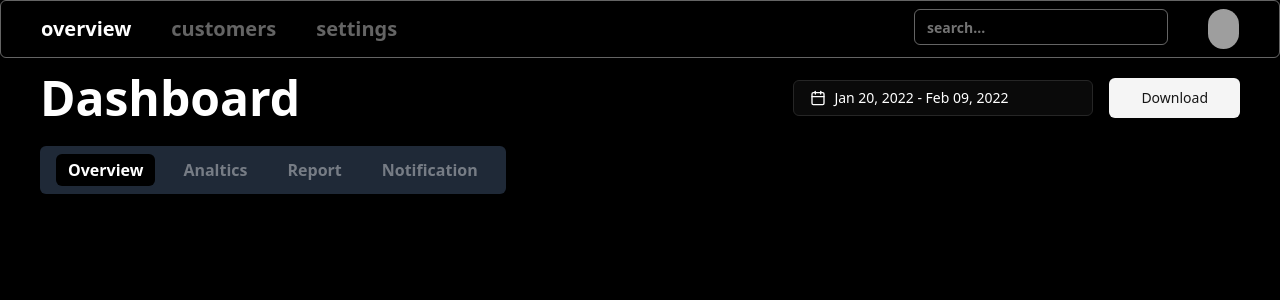
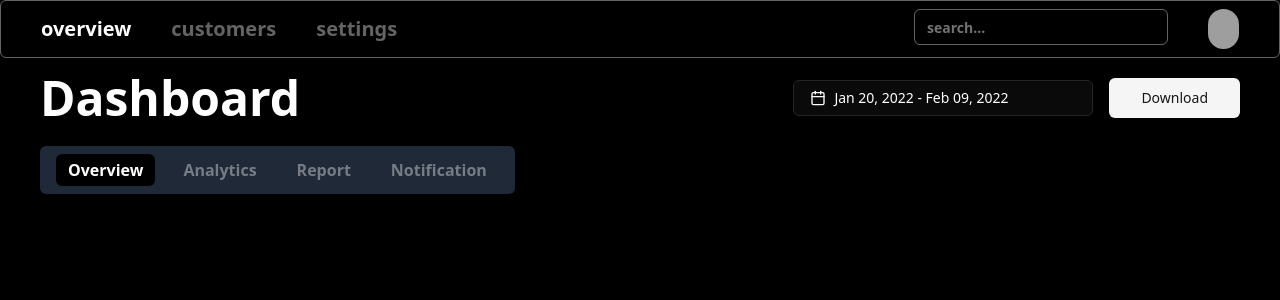
Before and after one commit to SaiSawant1/sca-web-app, a Next.js app: page /inventory in a window 1280 px wide. Shown: the top 300 px of the page. Built offline with nearby package versions, Linux system fonts and the light colour scheme; grey boxes are pictures that could not be loaded.

Commit message:
dashboard bug fix

```diff
--- a/src/components/dashboard-view.tsx
+++ b/src/components/dashboard-view.tsx
@@ -4,7 +4,7 @@ import { useState } from "react";
 
 export const DashboardView = () => {
   const [view, setView] = useState<
-    "Overview" | "Analtics" | "Report" | "Notification"
+    "Overview" | "Analytics" | "Report" | "Notification"
   >("Overview");
   return (
     <div className="flex py-6">
@@ -20,13 +20,13 @@ export const DashboardView = () => {
             Overview
           </li>
           <li
-            onClick={() => setView("Analtics")}
+            onClick={() => setView("Analytics")}
             className={cn(
               " px-3 py-1 rounded-md text-gray-50/40 cursor-pointer transition-all ease-in-out",
-              view === "Analtics" && "bg-black text-white",
+              view === "Analytics" && "bg-black text-white",
             )}
           >
-            Analtics
+            Analytics
           </li>
           <li
             onClick={() => setView("Report")}
```
